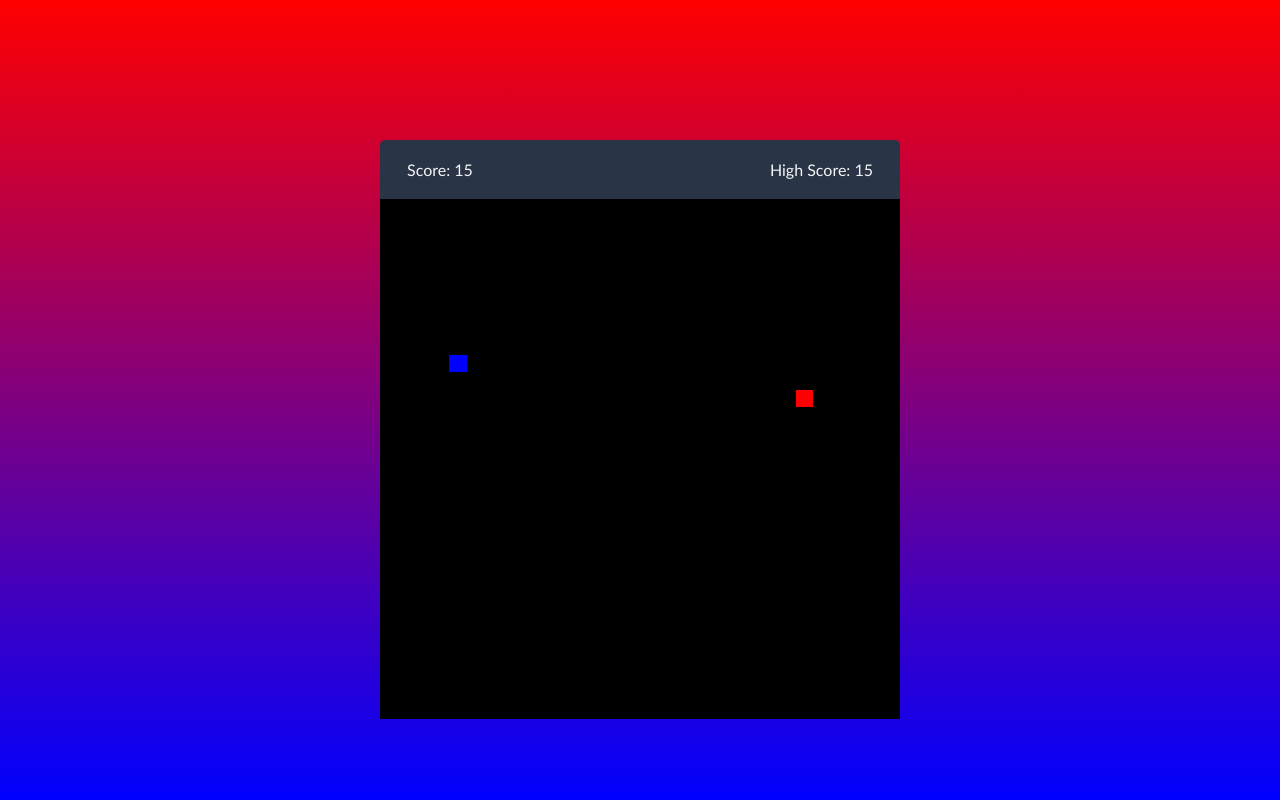
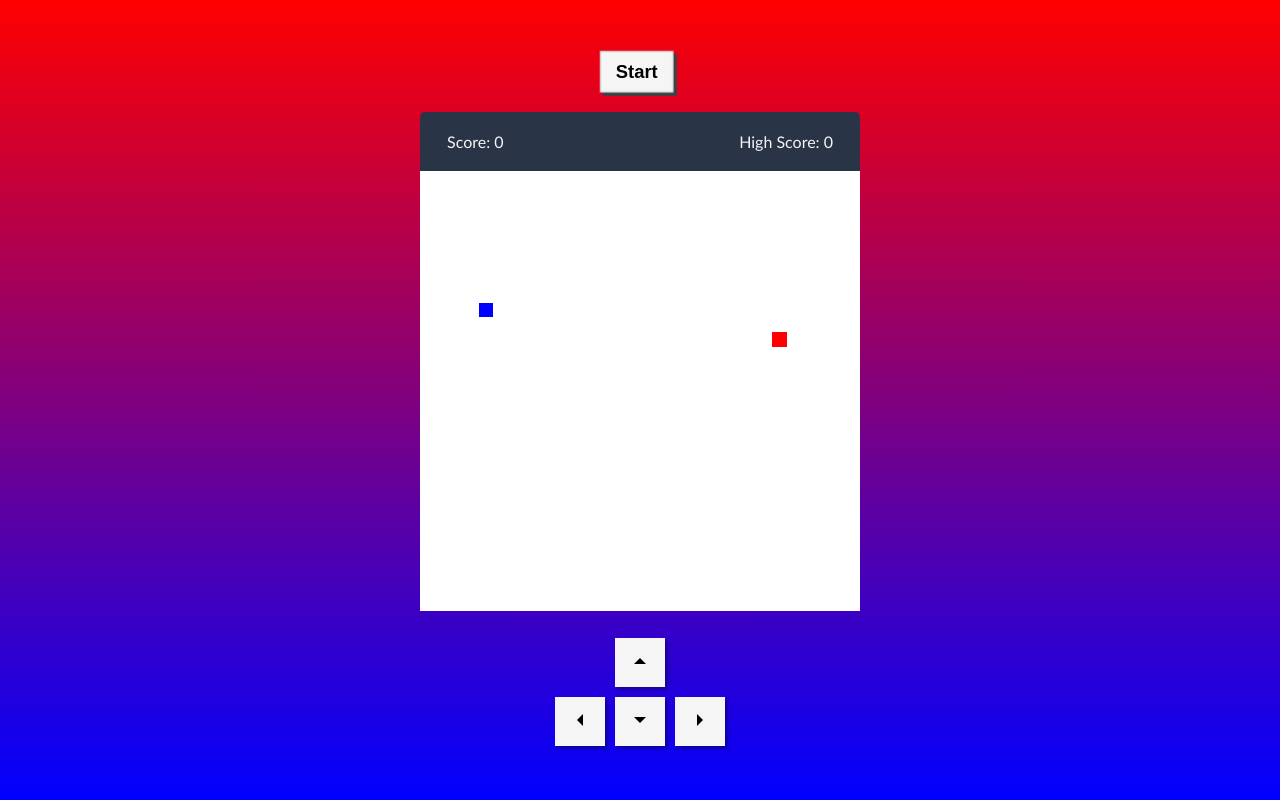
Before and after one commit to angadggdd/snakegame, a plain HTML site: page index.html in a window 1280 px wide. Drawn offline with Linux system fonts and the light colour scheme.

Commit message:
initial commit

```diff
--- a/index.html
+++ b/index.html
@@ -11,50 +11,52 @@
 </head>
 
 <body>
-  <!-- <button class="start-btn" data-content="Start">Start</button>
-  <div class="score">Score: <span>0</span></div>
-  <div class="grid"></div>
+  <button class="start-btn" data-content="Start">Start</button>
+  <!-- <div class="score">Score: <span>0</span></div> -->
+  <div class="wrapper">
+    <div class="game-details">
+      <span class="score">Score: 0</span>
+      <span class="high-score">High Score: 15</span>
+
+    </div>
+    <div class="grid">
+
+    </div>
+    <div class="controls">
+
+    </div>
+  </div>
   <div class="keys-container">
-    <button id="ArrowUp">
+    <button data-key="ArrowUp" id="ArrowUp">
       <svg width="30" height="30" viewBox="0 0 10 10">
         <g transform="rotate(0, 5, 5)">
           <path d="M5,4 L7,6 L3,6 L5,4" />
         </g>
       </svg>
     </button>
-    <button id="ArrowLeft">
+    <button data-key="ArrowLeft" id="ArrowLeft">
       <svg width="30" height="30" viewBox="0 0 10 10">
         <g transform="rotate(-90, 5, 5)">
           <path d="M5,4 L7,6 L3,6 L5,4" />
         </g>
       </svg>
     </button>
-    <button id="ArrowDown">
+    <button data-key="ArrowDown" id="ArrowDown">
       <svg width="30" height="30" viewBox="0 0 10 10">
         <g transform="rotate(180, 5, 5)">
           <path d="M5,4 L7,6 L3,6 L5,4" />
         </g>
       </svg>
     </button>
-    <button id="ArrowRight">
+    <button data-key="ArrowRight" id="ArrowRight">
       <svg width="30" height="30" viewBox="0 0 10 10">
         <g transform="rotate(90, 5, 5)">
           <path d="M5,4 L7,6 L3,6 L5,4" />
         </g>
       </svg>
     </button>
-  </div> -->
+  </div>
 
-  <div class="wrapper">
-    <div class="game-details">
-      <span class="score">Score: 15</span>
-      <span class="high-score">High Score: 15</span>
-
-    </div>
-    <div class="play-board">
-
-    </div>
-  </div>
 </body>
 
 </html>
--- a/index.js
+++ b/index.js
@@ -1,57 +1,50 @@
-// const grid = document.querySelector('.grid');
-// const startBtn = document.querySelector('.start-btn');
+const playBoard = document.querySelector('.grid');
+const scoreElement = document.querySelector('.score');
+const highScoreElement = document.querySelector('.high-score');
+const controls = document.querySelectorAll('.keys-container button');
+const startBtn = document.querySelector('.start-btn');
 
 
-// const width = 10;
-// const numCells = width * width;
-// let currentSnake = [2,1,0]
-// let snakeColor = Math.floor
-
-
-// grid.style.width = `${width * 10 * 2}px`;
-// grid.style.height = `${width * 10 * 2}px`;
-
-
-// for (let i = 0; i < width * width; i++) {
-//     const cell = document.createElement('div');
-//     cell.style.width = `${width * 2}px`;
-//     cell.style.height = `${width * 2}px`;
-//     grid.appendChild(cell);
-
-// }
-
-// const cells = document.querySelector('.grid div');
-
-
-// new game copy
-const playBoard = document.querySelector('.play-board');
-
-
-
+let gameOver = false
 let foodX, foodY;
 let snakeX = 5, snakeY = 10;
 let snakeBody = [];
 let velocityX = 0, velocityY = 0;
+let setIntervalId;
+
+let score = 0;
+let highScore = localStorage.getItem('high-score') || 0;
+highScoreElement.innerText = `High Score: ${highScore} `;
+
+
 
 const changeFoodPosition = () => {
     foodX = Math.floor(Math.random() * 30) + 1;
     foodY = Math.floor(Math.random() * 30) + 1;
 }
+const HandleGameOver = () => {
+    clearInterval(setIntervalId)
+    // alert("Game Over! Press OK to replay...");
+    startBtn.addEventListener("click",() =>{
+        location.reload();
+    })
+
+}
 
 const changeDirection = (e) => {
-    if (e.key === 'ArrowUp') {
+    if (e.key === 'ArrowUp' && velocityY != 1) {
         velocityX = 0;
         velocityY = -1;
     }
-    else if (e.key === 'ArrowDown') {
+    else if (e.key === 'ArrowDown' && velocityY != -1) {
         velocityX = 0;
         velocityY = 1;
     }
-    else if (e.key === 'ArrowLeft') {
+    else if (e.key === 'ArrowLeft' && velocityX != 1) {
         velocityX = -1;
         velocityY = 0;
     }
-    else if (e.key === 'ArrowRight') {
+    else if (e.key === 'ArrowRight' && velocityX != -1) {
         velocityX = 1;
         velocityY = 0;
     }
@@ -60,24 +53,50 @@ const changeDirection = (e) => {
 
 }
 
+controls.forEach(key =>{
+    key.addEventListener("click",() => changeDirection({key: key.dataset.key}));
+})
+
 
 const initGame = () => {
+    if(gameOver) return HandleGameOver();
     let htmlMark = `<div class = "food" style = "grid-area: ${foodY} / ${foodX}"></div>`;
-    if(snakeX ===foodX && snakeY === foodY){
+    if (snakeX === foodX && snakeY === foodY) {
         changeFoodPosition();
-        snakeBody.push([foodX,foodY])
+        snakeBody.push([foodX, foodY])
+        score++;
+        highScore = score >= highScore ? score: highScore;
+        localStorage.setItem('high-score', highScore);
+        scoreElement.innerText = `Score: ${score} `;
+        highScoreElement.innerText = `High Score: ${highScore} `;
+        // console.log(snakeBody);
     }
+    for(let i = snakeBody.length-1; i> 0; i--){
+        snakeBody[i] = snakeBody[i-1]
+    }
+    snakeBody[0] = [snakeX ,snakeY];
+
+
+
     snakeX += velocityX;
     snakeY += velocityY;
-    htmlMark += `<div class = "head" style = "grid-area: ${snakeY} / ${snakeX}"></div>`;
+
+    if(snakeX <= 0 || snakeX > 30 || snakeY <= 0 || snakeY > 30){
+        gameOver = true;
+    }
+
+    for (let i = 0; i < snakeBody.length; i++) {
+        htmlMark += `<div class = "head" style = "grid-area: ${snakeBody[i][1]} / ${snakeBody[i][0]}"></div>`;
+        if(i !==0 && snakeBody[0][1] === snakeBody[i][1] && snakeBody[0][0] === snakeBody[i][0]){
+            gameOver = true;
+        }
+
+    }
     playBoard.innerHTML = htmlMark;
 }
-changeFoodPosition();
-setInterval(initGame, 125);
- // initGame();
 
 
+changeFoodPosition();
+setIntervalId = setInterval(initGame, 125);
+// initGame();
 document.addEventListener('keydown', changeDirection)
-
-
-// new game copy
--- a/style.css
+++ b/style.css
@@ -27,13 +27,33 @@ button {
   cursor: pointer;
 }
 
-.grid {
+.wrapper {
+  width: 55vmin;
+  height: 55vmin;
+  background-color: #293447;
+  border-radius: 5px;
+}
+
+.game-details {
+  color: #f5f5f5;
+  font-size: 1rem;
+  font-weight: 500;
+  padding: 20px 27px;
   display: flex;
-  flex-wrap: wrap;
-  border: 2px solid var(--color-border);
-  min-height: 200px;
-  min-width: 200px;
+  justify-content: space-between;
+}
+.grid{
+  width: 100%;
+  height: 100%;
+  display: grid;
+  grid-template:repeat(30,1fr) /repeat(30,1fr) ;
   background-color: white;
+}
+.grid .food{
+  background-color: red;
+}
+.grid .head{
+  background-color: blue;
 }
 
 .start-btn {
@@ -67,15 +87,16 @@ button {
   transform: translate(0);
 }
 
-.grid div {
+/* .grid div {
   transition: transform 0.4s ease;
-}
+} */
 
 .food-item {
   transform: scale(1.15);
 }
 
 .keys-container {
+  margin-top: 70px;
   display: grid;
   grid-template-columns: 50px 50px 50px;
   grid-template-rows: auto;
@@ -141,38 +162,3 @@ button {
     transform: translate3d(4px, 0, 0);
   }
 }
-
-
-
-/* new game 2 method */
-.wrapper {
-  width: 65vmin;
-  height: 65vmin;
-  background-color: #293447;
-  border-radius: 5px;
-}
-
-.game-details {
-  color: #f5f5f5;
-  font-size: 1rem;
-  font-weight: 500;
-  padding: 20px 27px;
-  display: flex;
-  justify-content: space-between;
-}
-.play-board{
-  width: 100%;
-  height: 100%;
-  display: grid;
-  grid-template:repeat(30,1fr) /repeat(30,1fr) ;
-  background-color: #000;
-}
-.play-board .food{
-  background-color: red;
-}
-.play-board .head{
-  background-color: blue;
-}
-
-
-/* new game 2nd method */
```
